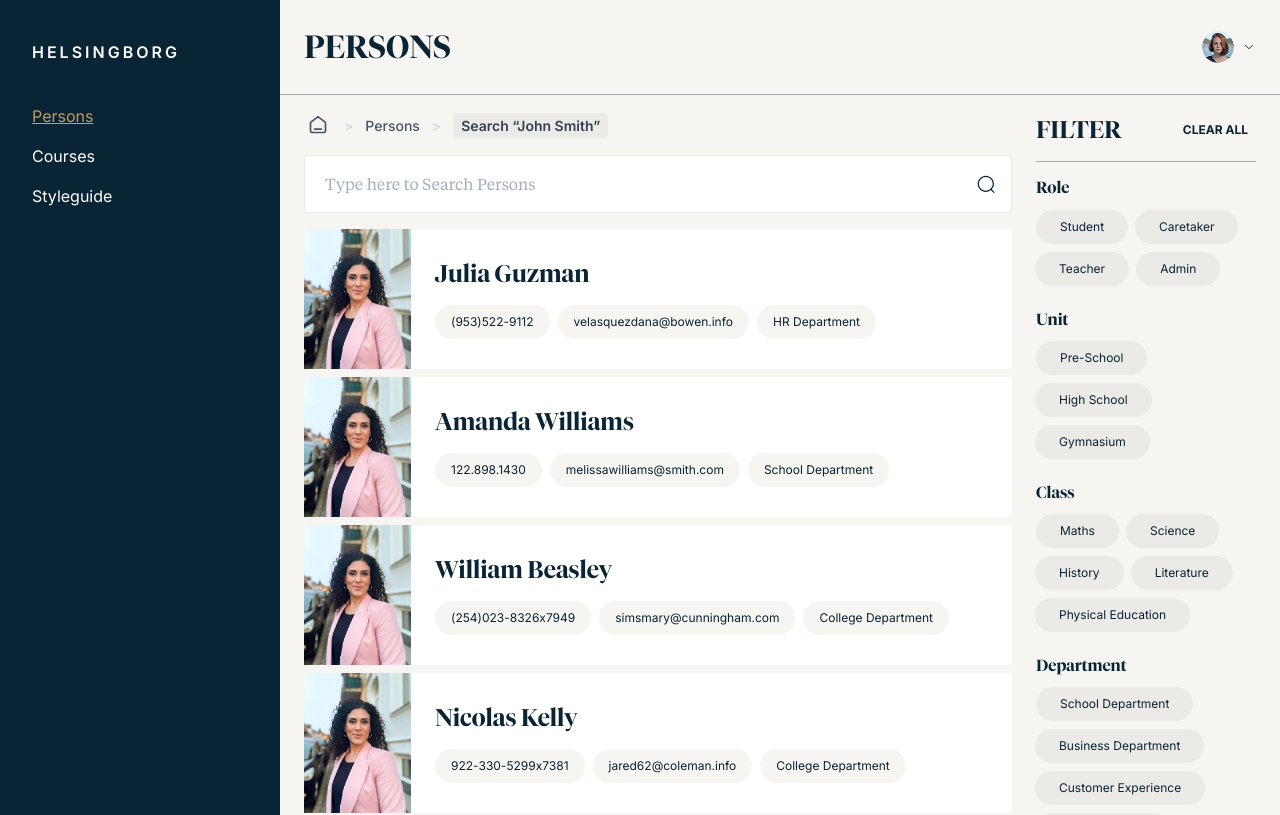
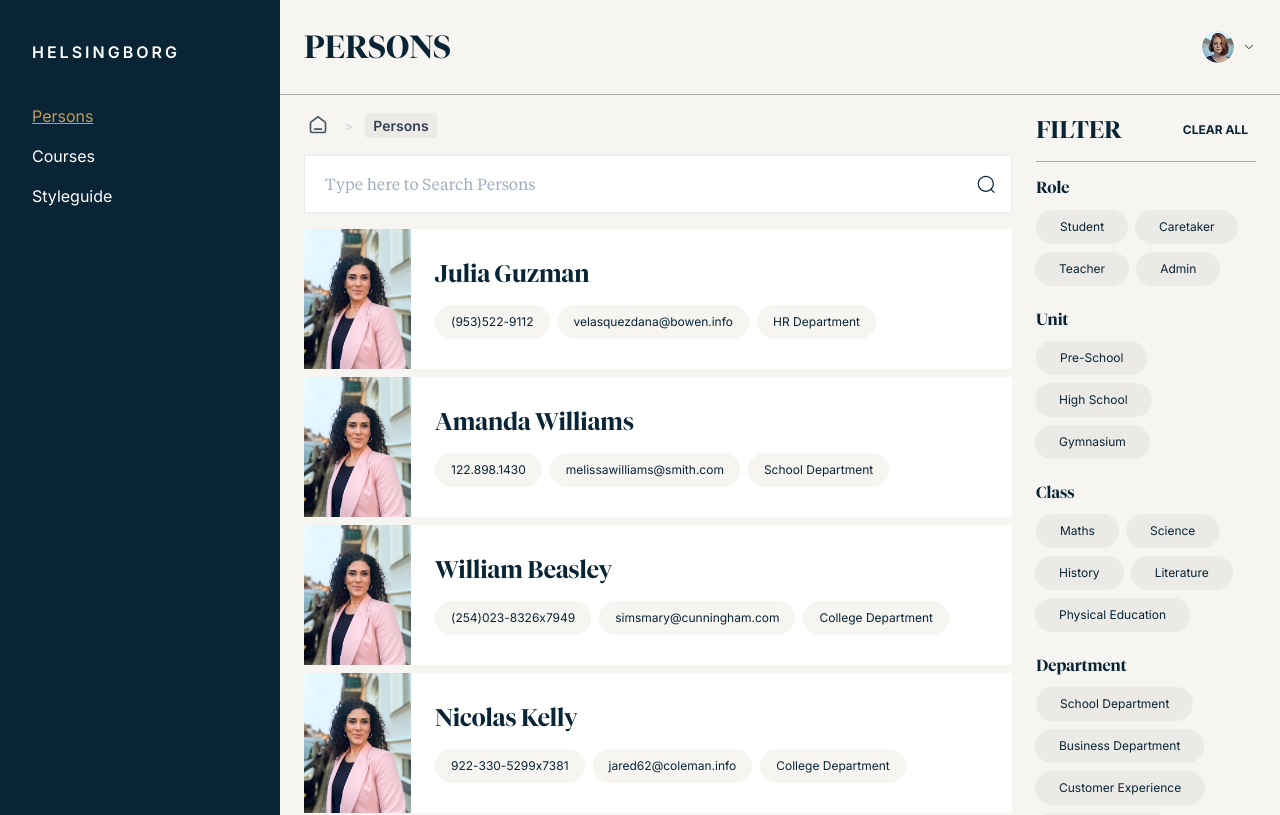
Before and after one commit to dixitSimform/jensen-education, a React (Vite) app: page / in a window 1280 px wide. Shown: the top 815 px of the page. Built offline with nearby package versions, Linux system fonts and the light colour scheme.

Commit message:
Fix: loading and No data

```diff
--- a/src/components/Breadcrumbs.tsx
+++ b/src/components/Breadcrumbs.tsx
@@ -1,23 +1,36 @@
 import { Breadcrumb } from "react-bootstrap";
 import { Home } from "../icons/Home";
 
-export const Breadcrumbs = () => {
+interface BreadcrumbItem {
+  label: string;
+  link?: string;
+}
+
+interface BreadcrumbsProps {
+  items: BreadcrumbItem[];
+}
+
+export const Breadcrumbs = ({ items }: BreadcrumbsProps) => {
   return (
-    <Breadcrumb
-      className="mb-3"
-      bsPrefix="breadcrumb align-items-center fw-medium"
-    >
+    <Breadcrumb className="mb-3" bsPrefix="breadcrumb align-items-center fw-medium">
       <Breadcrumb.Item href="#" className="p-1 lh-1">
         <Home />
       </Breadcrumb.Item>
-      <Breadcrumb.Item href="https://getbootstrap.com/docs/4.0/components/breadcrumb/">
-        Persons
-      </Breadcrumb.Item>
-      <Breadcrumb.Item active>
-        <span className="py-1 px-2 fw-semibold rounded-1">
-          Search “John Smith”
-        </span>
-      </Breadcrumb.Item>
+      {items.map((item, index) => (
+        <Breadcrumb.Item
+          key={index}
+          href={item.link || undefined}
+          active={index === items.length - 1}
+        >
+          {index === items.length - 1 ? (
+            <span className="py-1 px-2 fw-semibold rounded-1">
+              {item.label}
+            </span>
+          ) : (
+            item.label
+          )}
+        </Breadcrumb.Item>
+      ))}
     </Breadcrumb>
   );
 };
--- a/src/pages/Persons.tsx
+++ b/src/pages/Persons.tsx
@@ -7,6 +7,8 @@ import { Filter } from "../components/Filter";
 import { ChevronDown } from "../icons/ChevronDown";
 import { PageNumbers } from "../components/PageNumbers";
 import usePagination from "../hooks/use-pagination";
+import { NoData } from "../components/NoData";
+import { Loader } from "../components/Loader";
 
 export const Persons = () => {
   const {
@@ -18,17 +20,23 @@ export const Persons = () => {
     handleSearchChange,
     usersToShow,
     handleSelect,
+    searchTerm,
+    loading,
   } = usePagination();
+  const breadCrumb = [{ label: "Persons" }];
+  if (searchTerm) {
+    breadCrumb.push({ label: `Search "${searchTerm}"` });
+  }
   return (
     <>
       <Header title="Persons" />
       <Stack className="px-4">
         <Row>
           <Col lg="9" xs="12">
-            <Breadcrumbs />
+            <Breadcrumbs items={breadCrumb} />
             <Searchbar onSearch={handleSearchChange} />
             <Stack gap={2}>
-              {currentPageData.map((person) => {
+              {!loading && currentPageData.map((person) => {
                 return (
                   <PersonCard
                     key={person.email}
@@ -40,6 +48,12 @@ export const Persons = () => {
                   />
                 );
               })}
+              {currentPageData.length === 0 && <NoData />}
+              {loading && (
+                <div className="d-flex justify-content-center">
+                  <Loader />
+                </div>
+              )}
             </Stack>
             <Stack className="my-3 border-top border-light-subtle pt-3 flex-md-row align-items-center justify-content-between">
               <Dropdown onSelect={handleSelect}>
```
